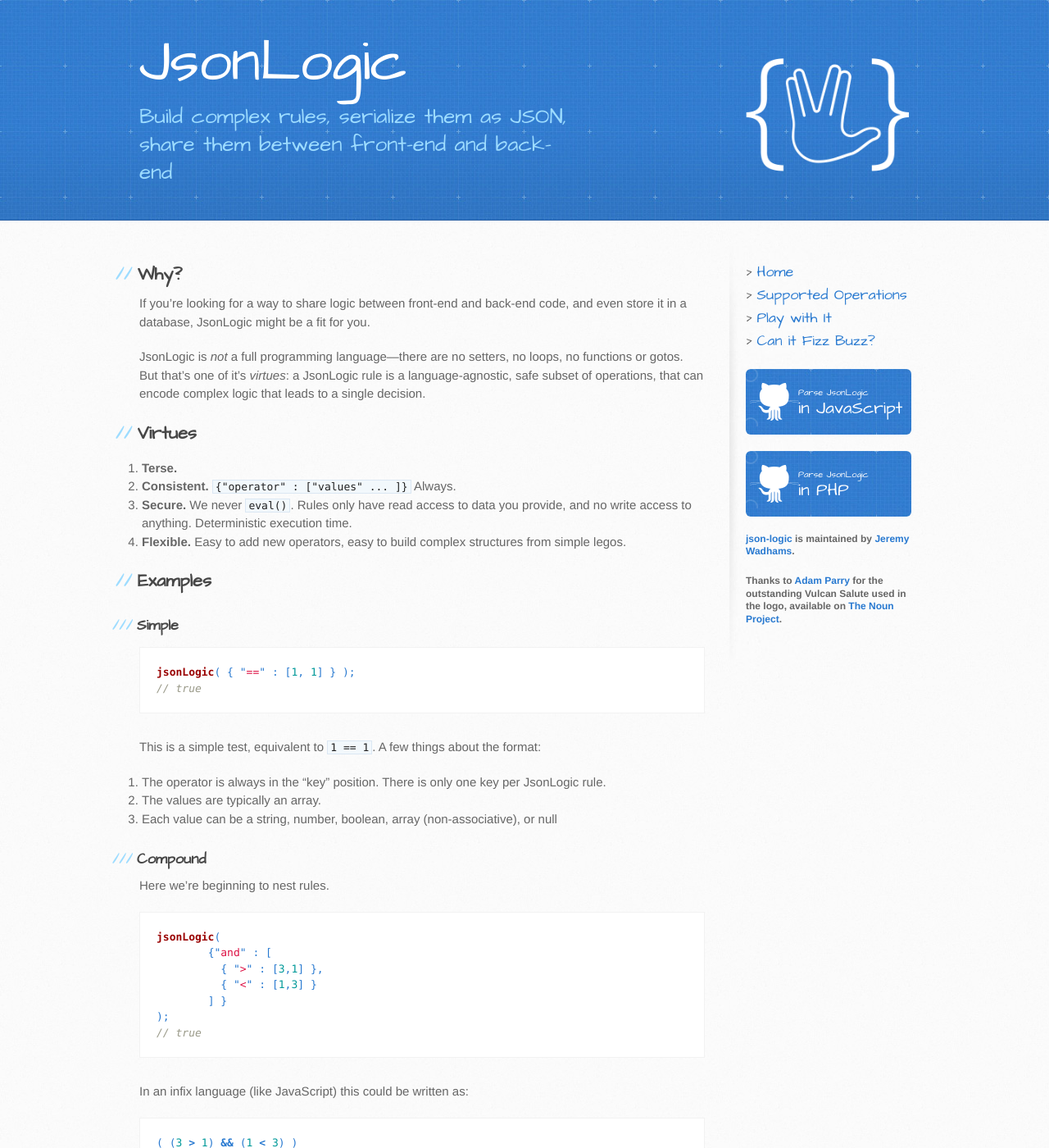
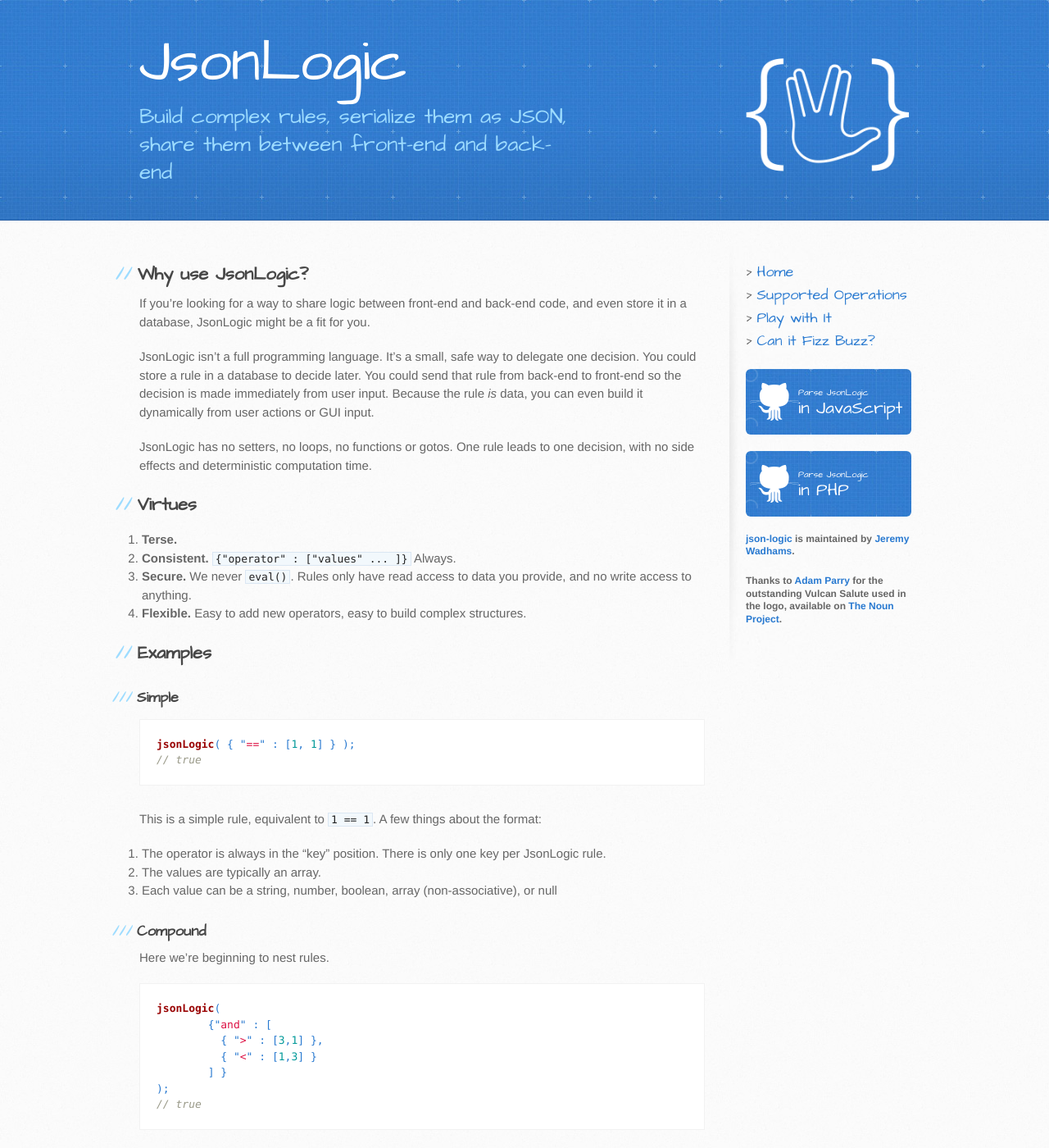
Before and after one commit to jwadhams/json-logic, a Jekyll site: the page built from index.md, in a window 1280 px wide and 1400 px high. Shown: the whole window at 82% size. Built offline with Jekyll 4.4.1, drawn with Linux system fonts in a browser that asks for light colours; Markdown is read by kramdown in place of the engine named in the settings; some of the changed text lies outside the part shown.

Commit message:
Improve the 'why' and copy the tests.

````diff
--- a/index.md
+++ b/index.md
@@ -3,18 +3,21 @@
 title: JsonLogic
 ---
 
-## Why?
+## Why use JsonLogic?
 
 If you're looking for a way to share logic between front-end and back-end code, and even store it in a database, JsonLogic might be a fit for you.
 
-JsonLogic is *not* a full programming language&mdash;there are no setters, no loops, no functions or gotos. But that's one of it's *virtues*: a JsonLogic rule is a language-agnostic, safe subset of operations, that can encode complex logic that leads to a single decision.
+
+JsonLogic isn't a full programming language. It's a small, safe way to delegate one decision. You could store a rule in a database to decide later. You could send that rule from back-end to front-end so the decision is made immediately from user input. Because the rule *is* data, you can even build it dynamically from user actions or GUI input.
+
+JsonLogic has no setters, no loops, no functions or gotos. One rule leads to one decision, with no side effects and deterministic computation time.
 
 ## Virtues
 
   1. **Terse.**
   1. **Consistent.** `{"operator" : ["values" ... ]}`  Always.
-  1. **Secure.** We never `eval()`. Rules only have read access to data you provide, and no write access to anything. Deterministic execution time.
-  1. **Flexible.** Easy to add new operators, easy to build complex structures from simple legos.
+  1. **Secure.** We never `eval()`. Rules only have read access to data you provide, and no write access to anything.
+  1. **Flexible.** Easy to add new operators, easy to build complex structures.
 
 
 ## Examples
@@ -25,7 +28,7 @@
 // true
 ```
 
-This is a simple test, equivalent to `1 == 1`.  A few things about the format:
+This is a simple rule, equivalent to `1 == 1`.  A few things about the format:
 
   1. The operator is always in the "key" position. There is only one key per JsonLogic rule.
   1. The values are typically an array.
@@ -49,6 +52,8 @@
 ```js
 ( (3 > 1) && (1 < 3) )
 ```
+
+JsonLogic is, effectively, an [abstract syntax tree](https://en.wikipedia.org/wiki/Abstract_syntax_tree), so order of operations is unambiguous.
 
 ### Data-Driven
 
````
Also changed, not shown: tests.csv (added, +97 -0 lines).
